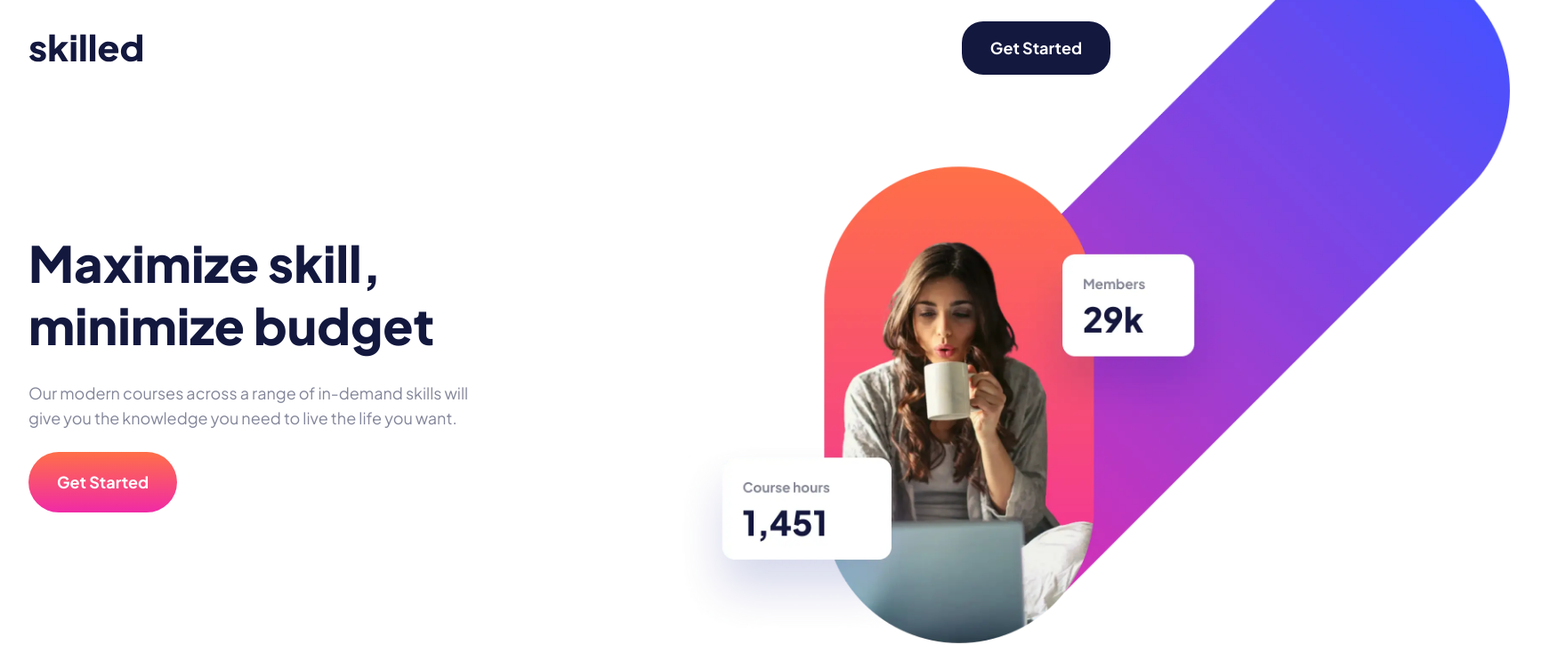
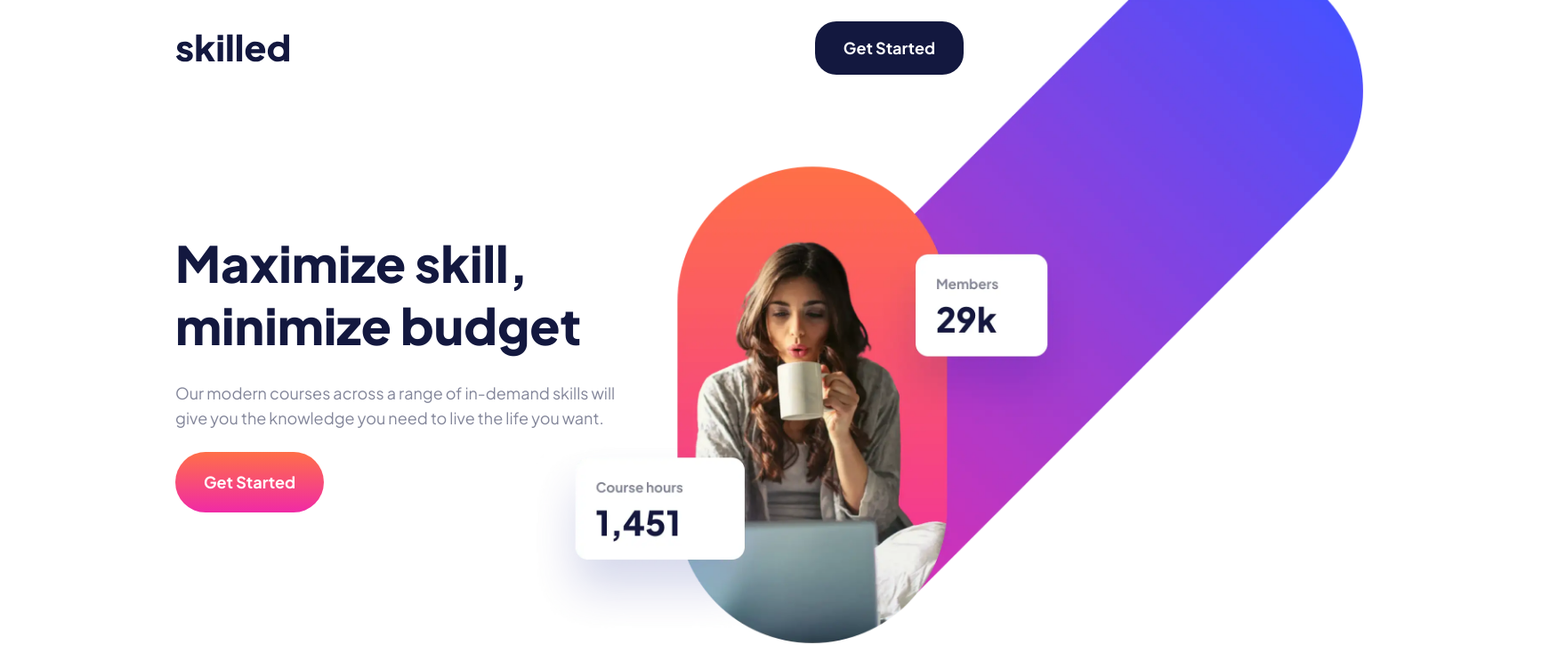
Before and after one commit to gumrahsindar/skilled-e-learning-landing-page, a Next.js app: page / in a window 1280 px wide. Shown: the top 725 px of the page at 89% size, 1760 px wide, since content can reach past the window. Built offline with nearby package versions, Linux system fonts and the light colour scheme.

Commit message:
add gradient layer

```diff
--- a/app/globals.css
+++ b/app/globals.css
@@ -76,3 +76,18 @@
     @apply bg-background text-foreground;
   }
 }
+
+@layer utilities {
+  .gradient {
+    background: linear-gradient(
+        0deg,
+        rgba(255, 255, 255, 0.5) 0%,
+        rgba(255, 255, 255, 0.5) 100%
+      ),
+      linear-gradient(180deg, #4851ff 0%, #f02aa6 100%);
+  }
+}
+
+.section-padding {
+  @apply px-4 tablet:px-10 laptop:px-[165px];
+}
```
